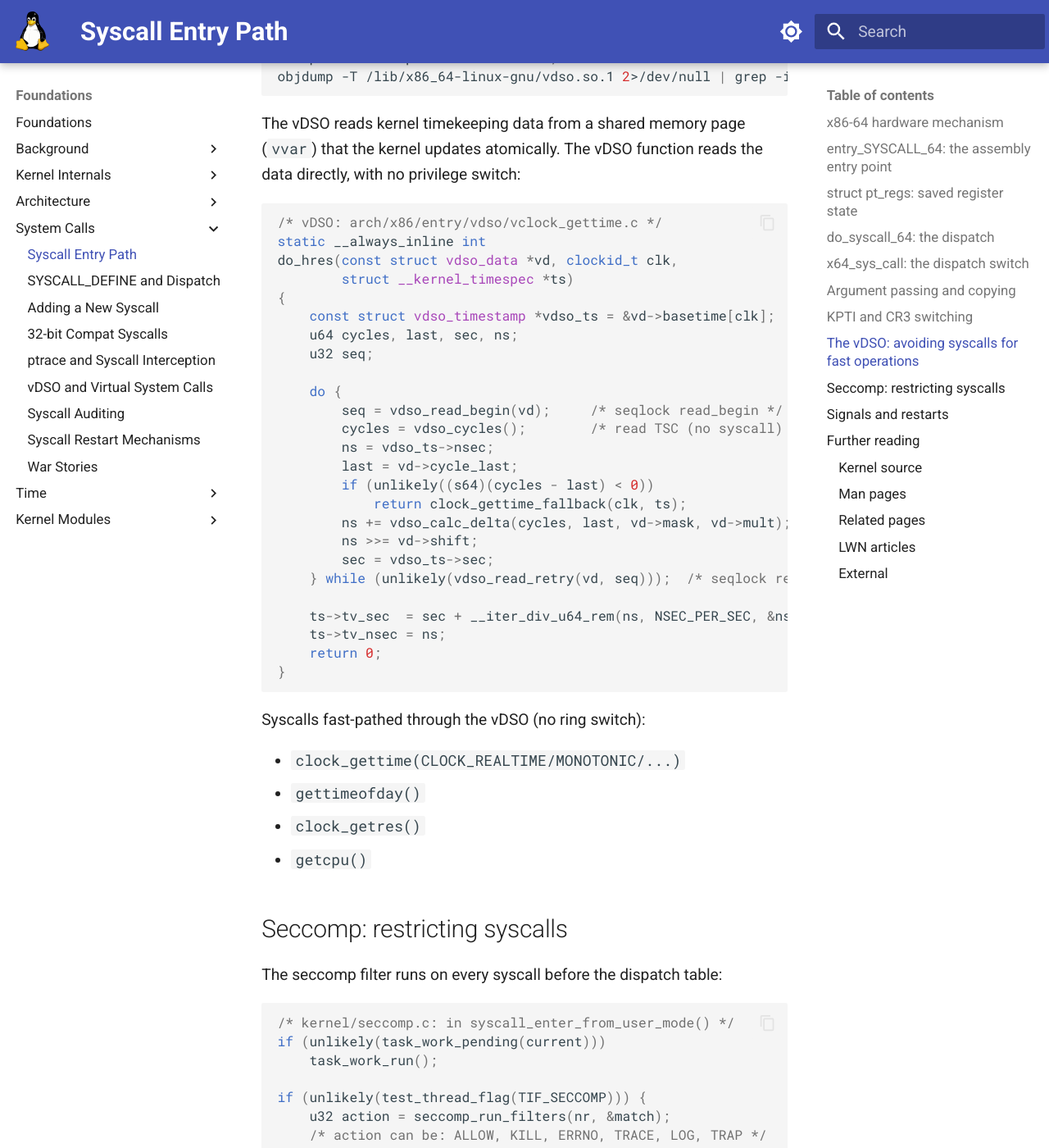
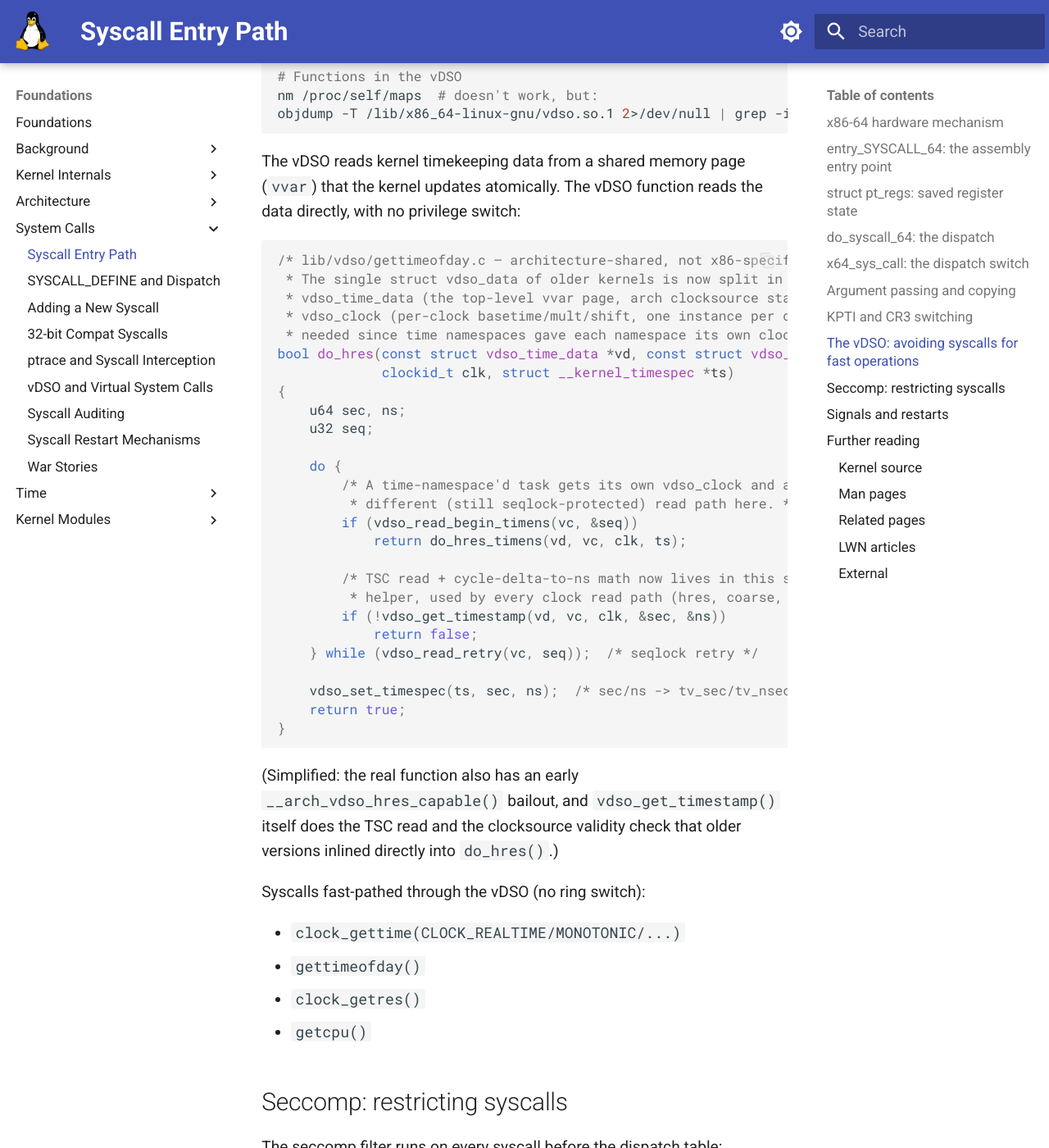
Before and after one commit to laveeshb/linux-kernel-internals, an MkDocs documentation site: the page built from docs/syscalls/syscall-entry.md, in a window 1280 px wide and 1400 px high, scrolled down 5543 px. Shown: the whole window at 82% size. Built offline with MkDocs 1.6.1 and Material for MkDocs 9.7.7, drawn with Linux system fonts in a browser that asks for light colours; some of the changed text lies outside the part shown.

Commit message:
Fix fabricated and outdated technical details in docs/syscalls/syscall-entry.md (#803)
struct pt_regs used r/e-prefixed field names (rax, rcx, eflags); the
real struct (arch/x86/include/asm/ptrace.h) uses unprefixed names
(ax, cx, flags), and cs/ss are unions with FRED extensions.

The vDSO do_hres() example was attributed to a file that no longer
exists (arch/x86/entry/vdso/vclock_gettime.c) and used the old int
return type and single struct vdso_data parameter. The real function
(lib/vdso/gettimeofday.c) returns bool, takes separate vdso_time_data
and vdso_clock pointers (split to support per-namespace clock data),
delegates the TSC read and delta math to vdso_get_timestamp(), and
has a time-namespace fast path via do_hres_timens().

check_access_ok() doesn't exist; the real function is access_ok().

The seccomp example misattributed syscall_enter_from_user_mode() to
kernel/seccomp.c (it's a static inline in include/linux/entry-common.h
that reaches seccomp indirectly via syscall_trace_enter()), showed
seccomp_run_filters() with the wrong signature, used unprefixed action
constants instead of the real SECCOMP_RET_* names, and included
task_work_pending()/task_work_run() calls that don't appear on this
path.

Also corrected a minor instruction mismatch in the entry_SYSCALL_64
assembly (sign-extending movslq, not a zero-extending movl, into the
second argument register).

````diff
--- a/docs/syscalls/syscall-entry.md
+++ b/docs/syscalls/syscall-entry.md
@@ -40,7 +40,7 @@
     /* ... (IBRS mitigation, context tracking) ... */
 
     movq    %rsp, %rdi                  /* pt_regs pointer as first arg */
-    movl    %eax, %esi                  /* syscall number as second arg */
+    movslq  %eax, %rsi                  /* sign-extend syscall number into second arg */
     call    do_syscall_64
     /* ... return path ... */
 SYM_CODE_END(entry_SYSCALL_64)
@@ -49,29 +49,31 @@
 ## struct pt_regs: saved register state
 
 ```c
-/* arch/x86/include/asm/ptrace.h */
+/* arch/x86/include/asm/ptrace.h — field names are unprefixed
+ * (ax, cx, ... not rax, rcx); the register width is still 64-bit,
+ * "r"-prefixing them in illustrative code is a common but wrong habit. */
 struct pt_regs {
     unsigned long r15;
     unsigned long r14;
     unsigned long r13;
     unsigned long r12;
-    unsigned long rbp;
-    unsigned long rbx;
+    unsigned long bp;
+    unsigned long bx;
     unsigned long r11;
     unsigned long r10;
     unsigned long r9;
     unsigned long r8;
-    unsigned long rax;      /* syscall number / return value */
-    unsigned long rcx;      /* saved rip (from syscall instruction) */
-    unsigned long rdx;
-    unsigned long rsi;
-    unsigned long rdi;
-    unsigned long orig_rax; /* original syscall number (rax before call) */
-    unsigned long rip;      /* userspace instruction pointer */
-    unsigned long cs;
-    unsigned long eflags;
-    unsigned long rsp;      /* userspace stack pointer */
-    unsigned long ss;
+    unsigned long ax;       /* syscall number / return value */
+    unsigned long cx;       /* saved rip (from syscall instruction) */
+    unsigned long dx;
+    unsigned long si;
+    unsigned long di;
+    unsigned long orig_ax;  /* original syscall number (ax before call) */
+    unsigned long ip;       /* userspace instruction pointer */
+    u16           cs;       /* actually a union with a FRED CS extension */
+    unsigned long flags;
+    unsigned long sp;       /* userspace stack pointer */
+    u16           ss;       /* actually a union with a FRED SS extension */
 };
 ```
 
@@ -153,7 +155,7 @@
 ```c
 /* Copying from userspace */
 copy_from_user(kernel_buf, user_ptr, size)
-    → check_access_ok(user_ptr, size)  /* is address in user range? */
+    → access_ok(user_ptr, size)        /* is address in user range? */
     → __copy_from_user()               /* architecture-specific copy */
     → returns bytes NOT copied (0 = success)
 
@@ -206,32 +208,35 @@
 The vDSO reads kernel timekeeping data from a shared memory page (`vvar`) that the kernel updates atomically. The vDSO function reads the data directly, with no privilege switch:
 
 ```c
-/* vDSO: arch/x86/entry/vdso/vclock_gettime.c */
-static __always_inline int
-do_hres(const struct vdso_data *vd, clockid_t clk,
-        struct __kernel_timespec *ts)
+/* lib/vdso/gettimeofday.c — architecture-shared, not x86-specific.
+ * The single struct vdso_data of older kernels is now split in two:
+ * vdso_time_data (the top-level vvar page, arch clocksource state) and
+ * vdso_clock (per-clock basetime/mult/shift, one instance per clock,
+ * needed since time namespaces gave each namespace its own clock data). */
+bool do_hres(const struct vdso_time_data *vd, const struct vdso_clock *vc,
+             clockid_t clk, struct __kernel_timespec *ts)
 {
-    const struct vdso_timestamp *vdso_ts = &vd->basetime[clk];
-    u64 cycles, last, sec, ns;
+    u64 sec, ns;
     u32 seq;
 
     do {
-        seq = vdso_read_begin(vd);     /* seqlock read_begin */
-        cycles = vdso_cycles();        /* read TSC (no syscall) */
-        ns = vdso_ts->nsec;
-        last = vd->cycle_last;
-        if (unlikely((s64)(cycles - last) < 0))
-            return clock_gettime_fallback(clk, ts);
-        ns += vdso_calc_delta(cycles, last, vd->mask, vd->mult);
-        ns >>= vd->shift;
-        sec = vdso_ts->sec;
-    } while (unlikely(vdso_read_retry(vd, seq)));  /* seqlock retry */
+        /* A time-namespace'd task gets its own vdso_clock and a
+         * different (still seqlock-protected) read path here. */
+        if (vdso_read_begin_timens(vc, &seq))
+            return do_hres_timens(vd, vc, clk, ts);
 
-    ts->tv_sec  = sec + __iter_div_u64_rem(ns, NSEC_PER_SEC, &ns);
-    ts->tv_nsec = ns;
-    return 0;
+        /* TSC read + cycle-delta-to-ns math now lives in this shared
+         * helper, used by every clock read path (hres, coarse, timens): */
+        if (!vdso_get_timestamp(vd, vc, clk, &sec, &ns))
+            return false;
+    } while (vdso_read_retry(vc, seq));  /* seqlock retry */
+
+    vdso_set_timespec(ts, sec, ns);  /* sec/ns -> tv_sec/tv_nsec, carrying ns overflow into sec */
+    return true;
 }
 ```
+
+(Simplified: the real function also has an early `__arch_vdso_hres_capable()` bailout, and `vdso_get_timestamp()` itself does the TSC read and the clocksource validity check that older versions inlined directly into `do_hres()`.)
 
 Syscalls fast-pathed through the vDSO (no ring switch):
 
@@ -245,13 +250,21 @@
 The seccomp filter runs on every syscall before the dispatch table:
 
 ```c
-/* kernel/seccomp.c: in syscall_enter_from_user_mode() */
-if (unlikely(task_work_pending(current)))
-    task_work_run();
+/* Simplified: the real chain runs through several functions —
+ * syscall_enter_from_user_mode_work() (include/linux/entry-common.h)
+ * checks the SYSCALL_WORK_SECCOMP bit and calls syscall_trace_enter(),
+ * which reaches __seccomp_filter() in kernel/seccomp.c: */
+unsigned long work = READ_ONCE(current_thread_info()->syscall_work);
 
-if (unlikely(test_thread_flag(TIF_SECCOMP))) {
-    u32 action = seccomp_run_filters(nr, &match);
-    /* action can be: ALLOW, KILL, ERRNO, TRACE, LOG, TRAP */
+if (work & SYSCALL_WORK_SECCOMP) {
+    struct seccomp_data sd;
+    struct seccomp_filter *match = NULL;
+
+    populate_seccomp_data(&sd);
+    u32 filter_ret = seccomp_run_filters(&sd, &match);
+    u32 action = filter_ret & SECCOMP_RET_ACTION_FULL;
+    /* action can be: SECCOMP_RET_ALLOW, SECCOMP_RET_KILL_(PROCESS|THREAD),
+       SECCOMP_RET_ERRNO, SECCOMP_RET_TRACE, SECCOMP_RET_LOG, SECCOMP_RET_TRAP */
 }
 ```
 
````
